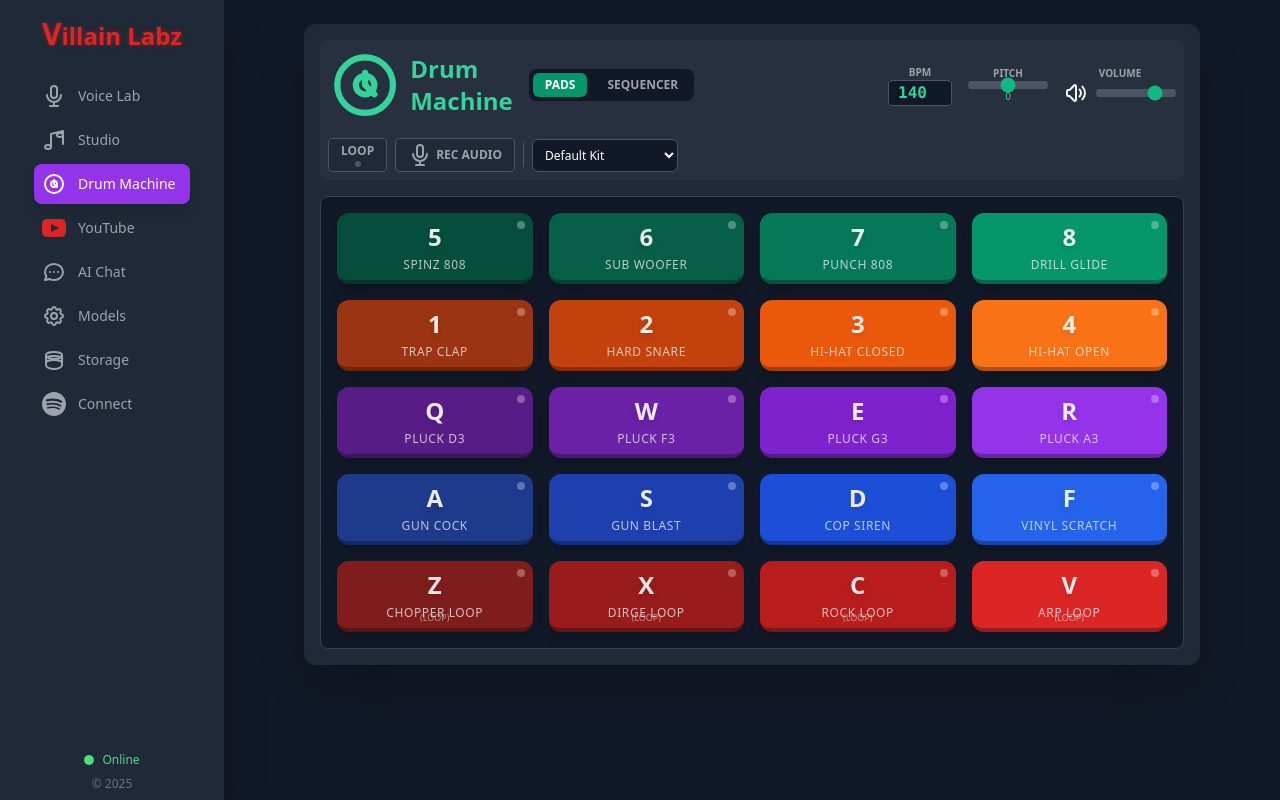
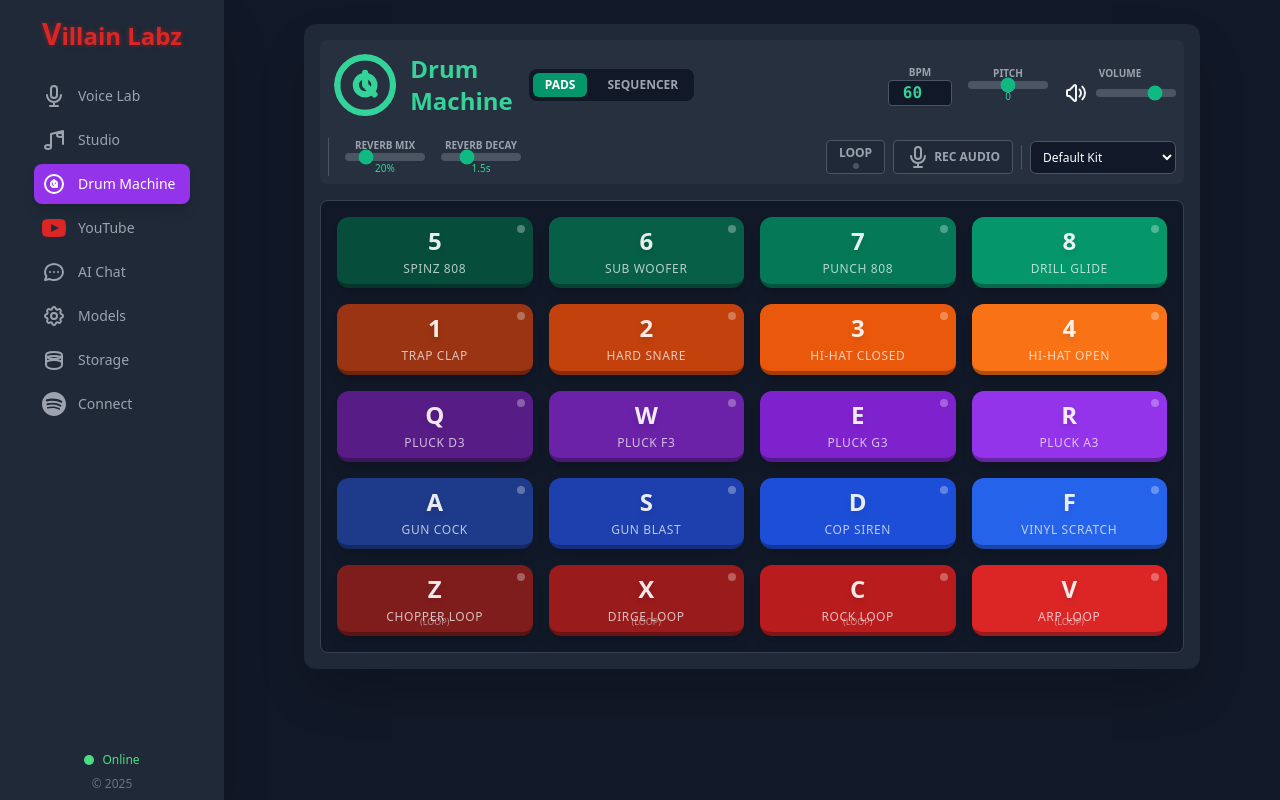
Before and after one commit to codebmn17/Villain-Labz-, a React (Vite) app: page / in a window 1280 px wide. Both pictures are taken after a click on the button "Drum Machine". Built offline with nearby package versions, Linux system fonts and the light colour scheme.

Commit message:
feat: Add reverb effects to drum machine
Introduces global reverb mix and decay controls for the drum machine. This change updates the application state to include reverb parameters and modifies the chat service to allow the AI to control these effects via the 'setDrumMachineEffects' tool.

```diff
--- a/App.tsx
+++ b/App.tsx
@@ -1,3 +1,4 @@
+
 
 import React, { useState, useEffect } from 'react';
 import SideNav from './components/SideNav';
@@ -63,6 +64,8 @@ const App: React.FC = () => {
   const [isOnline, setIsOnline] = useState<boolean>(navigator.onLine);
   const [generatedTracks, setGeneratedTracks] = useState<AudioPlaylistItem[]>([]);
   const [drumPads, setDrumPads] = useState<DrumPadConfig[]>(DEFAULT_PADS);
+  const [reverbMix, setReverbMix] = useState(0.2);
+  const [reverbDecay, setReverbDecay] = useState(1.5);
 
   // Navigation Props (for passing data between views, e.g. YouTube -> Studio)
   const [navProps, setNavProps] = useState<any>(null);
@@ -104,6 +107,8 @@ const App: React.FC = () => {
     generatedTracks,
     isOnline,
     drumPads,
+    reverbMix,
+    reverbDecay,
     setCurrentView,
     setActiveModel,
     setClonedVoices,
@@ -115,6 +120,8 @@ const App: React.FC = () => {
     setIsDjActive,
     setGeneratedTracks,
     setDrumPads,
+    setReverbMix,
+    setReverbDecay,
     navProps,
     setNavProps,
   };
@@ -133,7 +140,17 @@ const App: React.FC = () => {
           initialCoverData={navProps?.coverData}
         />;
       case AppView.DrumMachine:
-        return <DrumMachine drumPads={drumPads} setDrumPads={setDrumPads} generatedTracks={generatedTracks} setGeneratedTracks={setGeneratedTracks} defaultPads={DEFAULT_PADS} />;
+        return <DrumMachine
+          drumPads={drumPads}
+          setDrumPads={setDrumPads}
+          generatedTracks={generatedTracks}
+          setGeneratedTracks={setGeneratedTracks}
+          defaultPads={DEFAULT_PADS}
+          reverbMix={reverbMix}
+          reverbDecay={reverbDecay}
+          setReverbMix={setReverbMix}
+          setReverbDecay={setReverbDecay}
+        />;
       case AppView.Chat:
         return <Chat appController={appController} />;
       case AppView.ModelManager:
--- a/components/Chat.tsx
+++ b/components/Chat.tsx
@@ -1,3 +1,4 @@
+
 
 
 
@@ -525,6 +526,16 @@ const Chat: React.FC<ChatProps> = ({ appController }) => {
                    executionResultText = 'Error: Pad ID out of range.';
                }
                break;
+            case 'setDrumMachineEffects':
+               if (args.reverbMix !== undefined) {
+                   appController.setReverbMix(Number(args.reverbMix));
+               }
+               if (args.reverbDecay !== undefined) {
+                   appController.setReverbDecay(Number(args.reverbDecay));
+               }
+               result = { success: true, reverbMix: args.reverbMix, reverbDecay: args.reverbDecay };
+               executionResultText = 'Drum machine effects updated.';
+               break;
             case 'speak':
                 try {
                     const text = args.text as string;
--- a/components/DrumMachine.tsx
+++ b/components/DrumMachine.tsx
@@ -1,3 +1,4 @@
+
 
 import React, { useState, useEffect, useRef } from 'react';
 import { DrumPadConfig, AudioPlaylistItem, DrumKit, SequencerPattern } from '../types';
@@ -30,9 +31,23 @@ interface DrumMachineProps {
   generatedTracks: AudioPlaylistItem[];
   setGeneratedTracks: (tracks: AudioPlaylistItem[]) => void;
   defaultPads: DrumPadConfig[];
+  reverbMix: number;
+  reverbDecay: number;
+  setReverbMix: (mix: number) => void;
+  setReverbDecay: (decay: number) => void;
 }
 
-const DrumMachine: React.FC<DrumMachineProps> = ({ drumPads, setDrumPads, generatedTracks, setGeneratedTracks, defaultPads }) => {
+const DrumMachine: React.FC<DrumMachineProps> = ({
+    drumPads,
+    setDrumPads,
+    generatedTracks,
+    setGeneratedTracks,
+    defaultPads,
+    reverbMix,
+    reverbDecay,
+    setReverbMix,
+    setReverbDecay
+}) => {
   const [activePadId, setActivePadId] = useState<number | null>(null);
   const [volume, setVolume] = useState(0.8);
   const [viewMode, setViewMode] = useState<'PADS' | 'SEQUENCER'>('PADS');
@@ -46,7 +61,7 @@ const DrumMachine: React.FC<DrumMachineProps> = ({ drumPads, setDrumPads, genera
   const [activeLoops, setActiveLoops] = useState<Set<number>>(new Set());
 
   // Performance Controls
-  const [bpm, setBpm] = useState(140);
+  const [bpm, setBpm] = useState(60);
   const [pitchBend, setPitchBend] = useState(0); // Semitones -12 to +12
   const [noteRepeat, setNoteRepeat] = useState<'OFF' | '1/8' | '1/16'>('OFF');
 
@@ -75,6 +90,7 @@ const DrumMachine: React.FC<DrumMachineProps> = ({ drumPads, setDrumPads, genera
   const masterGainRef = useRef<GainNode | null>(null);
   const compressorRef = useRef<DynamicsCompressorNode | null>(null);
   const reverbNodeRef = useRef<ConvolverNode | null>(null);
+  const wetGainRef = useRef<GainNode | null>(null);
   const destRef = useRef<MediaStreamAudioDestinationNode | null>(null);
   const mediaRecorderRef = useRef<MediaRecorder | null>(null);
   const audioChunksRef = useRef<Blob[]>([]);
@@ -215,9 +231,9 @@ const DrumMachine: React.FC<DrumMachineProps> = ({ drumPads, setDrumPads, genera
     const right = impulse.getChannelData(1);
 
     for (let i = 0; i < length; i++) {
-      const n = i;
-      left[i] = (Math.random() * 2 - 1) * Math.pow(1 - n / length, decay);
-      right[i] = (Math.random() * 2 - 1) * Math.pow(1 - n / length, decay);
+      const n = i / length; // Normalized time
+      left[i] = (Math.random() * 2 - 1) * Math.pow(1 - n, decay);
+      right[i] = (Math.random() * 2 - 1) * Math.pow(1 - n, decay);
     }
     return impulse;
   };
@@ -239,9 +255,13 @@ const DrumMachine: React.FC<DrumMachineProps> = ({ drumPads, setDrumPads, genera
       const masterGain = ctx.createGain();
       const compressor = ctx.createDynamicsCompressor();
       const reverb = ctx.createConvolver();
-      const dest = ctx.createMediaStreamDestination(); // For recording
+      const wetGain = ctx.createGain();
+      const dryGain = ctx.createGain();
+      const dest = ctx.createMediaStreamDestination();
 
-      reverb.buffer = createImpulseResponse(ctx, 0.5, 4.0);
+      reverb.buffer = createImpulseResponse(ctx, reverbDecay, 2.0);
+      wetGain.gain.value = reverbMix;
+      dryGain.gain.value = 1.0;
 
       compressor.threshold.setValueAtTime(-12, ctx.currentTime);
       compressor.knee.setValueAtTime(10, ctx.currentTime);
@@ -249,20 +269,26 @@ const DrumMachine: React.FC<DrumMachineProps> = ({ drumPads, setDrumPads, genera
       compressor.attack.setValueAtTime(0.002, ctx.currentTime);
       compressor.release.setValueAtTime(0.15, ctx.currentTime);
 
-      compressor.connect(masterGain);
+      // Routing:
+      // Signal -> Compressor -> Dry Path & Wet Path
+      // Dry Path -> masterGain
+      // Wet Path -> Reverb -> WetGain -> masterGain
+      compressor.connect(dryGain);
+      compressor.connect(reverb);
 
-      const reverbGain = ctx.createGain();
-      reverbGain.gain.value = 0.2;
-      reverb.connect(reverbGain);
-      reverbGain.connect(masterGain);
+      reverb.connect(wetGain);
+
+      dryGain.connect(masterGain);
+      wetGain.connect(masterGain);
 
       masterGain.connect(ctx.destination);
-      masterGain.connect(dest); // IMPORTANT: Connect to recording stream
+      masterGain.connect(dest);
 
       audioCtxRef.current = ctx;
       masterGainRef.current = masterGain;
       compressorRef.current = compressor;
       reverbNodeRef.current = reverb;
+      wetGainRef.current = wetGain;
       destRef.current = dest;
 
       masterGain.gain.value = volume;
@@ -341,6 +367,18 @@ const DrumMachine: React.FC<DrumMachineProps> = ({ drumPads, setDrumPads, genera
       masterGainRef.current.gain.value = volume;
     }
   }, [volume]);
+
+  useEffect(() => {
+    if (wetGainRef.current && audioCtxRef.current) {
+      wetGainRef.current.gain.setValueAtTime(reverbMix, audioCtxRef.current.currentTime);
+    }
+  }, [reverbMix]);
+
+  useEffect(() => {
+    if (reverbNodeRef.current && audioCtxRef.current) {
+      reverbNodeRef.current.buffer = createImpulseResponse(audioCtxRef.current, reverbDecay, 2);
+    }
+  }, [reverbDecay]);
 
   const handleStopSequence = () => {
       if (sequenceIntervalRef.current) {
@@ -899,6 +937,27 @@ const DrumMachine: React.FC<DrumMachineProps> = ({ drumPads, setDrumPads, genera
               </div>
           </div>
 
+          <div className="flex items-center space-x-4 border-l border-gray-600 pl-4">
+                <div className="flex flex-col items-center">
+                    <label className="text-[10px] text-gray-400 font-bold uppercase">Reverb Mix</label>
+                    <input
+                        type="range" min="0" max="1" step="0.01"
+                        value={reverbMix} onChange={(e) => setReverbMix(Number(e.target.value))}
+                        className="w-20 h-2 bg-gray-600 rounded-lg appearance-none cursor-pointer accent-emerald-500"
+                    />
+                    <span className="text-[10px] text-emerald-400">{Math.round(reverbMix * 100)}%</span>
+                </div>
+                <div className="flex flex-col items-center">
+                    <label className="text-[10px] text-gray-400 font-bold uppercase">Reverb Decay</label>
+                    <input
+                        type="range" min="0.1" max="5" step="0.1"
+                        value={reverbDecay} onChange={(e) => setReverbDecay(Number(e.target.value))}
+                        className="w-20 h-2 bg-gray-600 rounded-lg appearance-none cursor-pointer accent-emerald-500"
+                    />
+                    <span className="text-[10px] text-emerald-400">{reverbDecay.toFixed(1)}s</span>
+                </div>
+          </div>
+
           <div className="flex items-center space-x-2">
                <button
                    onClick={() => setIsLoopMode(!isLoopMode)}
--- a/components/ModelManager.tsx
+++ b/components/ModelManager.tsx
@@ -187,7 +187,7 @@ const ModelManager: React.FC<ModelManagerProps> = ({
 
       <div className="p-4 bg-gray-700/50 rounded-lg">
         <h3 className="text-xl font-semibold text-purple-300 mb-3">Custom AI Model</h3>
-        <p className="text-gray-400 mb-4 text-sm">Upload a compatible custom AI model file. This is an advanced feature and requires a specific model format.</p>
+        <p className="text-gray-400 mb-4 text-sm">Upload your own AI model file. This is an advanced feature that supports various formats.</p>
 
         {customModel && !isUploading && (
           <div className="bg-green-900/50 text-green-300 p-3 rounded-lg mb-4 text-center">
@@ -200,7 +200,7 @@ const ModelManager: React.FC<ModelManagerProps> = ({
           <p className="mt-4 text-gray-300">
             {isUploading ? "Uploading model..." : (customModel ? `${customModel.name} loaded` : "Upload your custom model file")}
           </p>
-          <p className="text-xs text-gray-500 mt-1">Max file size: 3GB</p>
+          <p className="text-xs text-gray-500 mt-1">Max file size: 36GB</p>
           <input
             type="file"
             onChange={handleFileChange}
--- a/services/geminiService.ts
+++ b/services/geminiService.ts
@@ -27,6 +27,7 @@ const getSystemInstruction = (model: AiModel): string => {
        - **Music Reading**: Use 'readSheetMusic' when a user uploads an image of a score. Use 'findAndReadSheetMusicOnline' to proactively research a song's composition.
        - **Music Writing**: Use 'writeSheetMusic' to compose and render a score as an SVG image in the chat.
        - Use 'configureDrumPad' to program the drum machine with sounds you have analyzed.
+       - Use 'setDrumMachineEffects' to control global effects like reverb.
        - Use 'executeJavaScript' to modify the app, generate raw audio, perform complex logic, or inject new UI elements.
        - Use 'searchYouTube' for general video searches.
 
@@ -305,7 +306,7 @@ export const findAndAnalyzeSheetMusic = async (query: string): Promise<any> => {
         const aiInstance = initializeAI();
         const response = await aiInstance.models.generateContent({
             model: 'gemini-2.5-flash',
-            contents: `First, perform a Google search for: "${query}". Find the most accurate image of the sheet music from the results. Then, act as an expert musicologist, analyze that image and extract its key properties. Return a strict JSON object with keys: "noteSequence", "rhythmDescription", "bpm", "keySignature", and "timeSignature", and include a "sourceURL" key with the URL of the image you analyzed.`,
+            contents: `First, perform a Google search for: "${query}". Find the most accurate image of the sheet music from the results. Then, act as an expert musicologist, analyze that image and extract its key properties. Return a strict JSON object with keys: "noteSequence", "rhythmDescription", "bpm", "keySignature", "timeSignature", and include a "sourceURL" key with the URL of the image you analyzed.`,
             config: {
                 tools: [{ googleSearch: {} }],
                 responseMimeType: "application/json"
--- a/types.ts
+++ b/types.ts
@@ -108,6 +108,8 @@ export interface AppController {
   generatedTracks: AudioPlaylistItem[];
   isOnline: boolean;
   drumPads: DrumPadConfig[];
+  reverbMix: number;
+  reverbDecay: number;
   // Setters
   setCurrentView: (view: AppView) => void;
   setActiveModel: (model: AiModel) => void;
@@ -120,6 +122,8 @@ export interface AppController {
   setIsDjActive: (isActive: boolean) => void;
   setGeneratedTracks: (tracks: AudioPlaylistItem[]) => void;
   setDrumPads: (pads: DrumPadConfig[]) => void;
+  setReverbMix: (mix: number) => void;
+  setReverbDecay: (decay: number) => void;
   // Navigation Props (Optional for data passing)
   navProps?: any;
   setNavProps?: (props: any) => void;
```
Also changed, not shown: services/aiTools.ts (+11 -0 lines).
